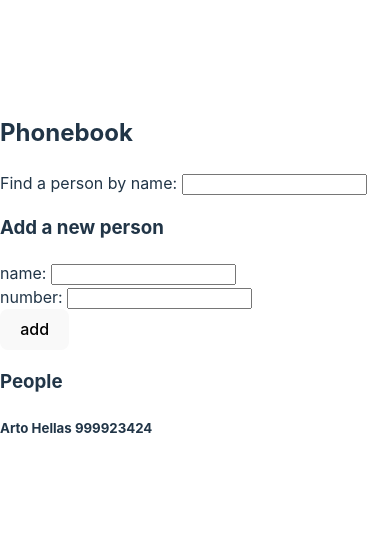
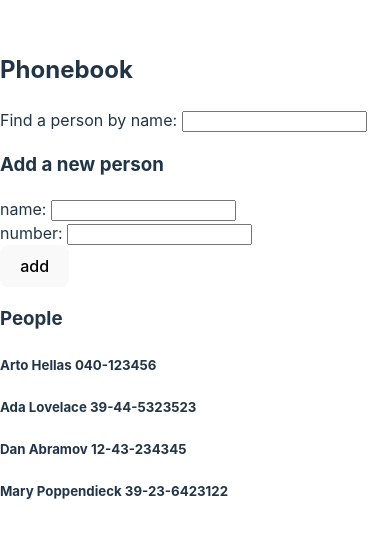
Before and after one commit to Casssb/fullstackopen, a React (Vite) app in the folder part2/phonebook/: page / in a window 390 px wide. Shown: the part 144-682 px from the top of the page. Built offline with nearby package versions, Linux system fonts and the light colour scheme; data requests are answered from the project's data file.

Commit message:
add logic for axios.server in phonebook app

```diff
--- /dev/null
+++ b/part2/phonebook/db.json
@@ -0,0 +1,24 @@
+{
+    "persons":[
+      {
+        "name": "Arto Hellas",
+        "number": "040-123456",
+        "id": 1
+      },
+      {
+        "name": "Ada Lovelace",
+        "number": "39-44-5323523",
+        "id": 2
+      },
+      {
+        "name": "Dan Abramov",
+        "number": "12-43-234345",
+        "id": 3
+      },
+      {
+        "name": "Mary Poppendieck",
+        "number": "39-23-6423122",
+        "id": 4
+      }
+    ]
+  }
--- a/part2/phonebook/package.json
+++ b/part2/phonebook/package.json
@@ -7,9 +7,11 @@
     "dev": "vite",
     "build": "tsc && vite build",
     "lint": "eslint src --ext ts,tsx --report-unused-disable-directives --max-warnings 0",
-    "preview": "vite preview"
+    "preview": "vite preview",
+    "server": "json-server -p3001 --watch db.json"
   },
   "dependencies": {
+    "axios": "^1.4.0",
     "react": "^18.2.0",
     "react-dom": "^18.2.0"
   },
@@ -22,6 +24,7 @@
     "eslint": "^8.44.0",
     "eslint-plugin-react-hooks": "^4.6.0",
     "eslint-plugin-react-refresh": "^0.4.1",
+    "json-server": "^0.17.3",
     "typescript": "^5.0.2",
     "vite": "^4.4.0"
   }
--- a/part2/phonebook/src/App.tsx
+++ b/part2/phonebook/src/App.tsx
@@ -1,17 +1,17 @@
-import { SyntheticEvent, useState } from 'react';
+import { SyntheticEvent, useEffect, useState } from 'react';
 import PersonForm from './components/PersonForm';
 import PersonDisplay from './components/PersonDisplay';
 import Filter from './components/Filter';
+import axios from 'axios';
 
 export interface Person {
   name: string;
   number: number | null;
+  id: number;
 }
 
 const App = () => {
-  const [persons, setPersons] = useState<Person[]>([
-    { name: 'Arto Hellas', number: 999923424 },
-  ]);
+  const [persons, setPersons] = useState<Person[]>([]);
   const [newName, setNewName] = useState('');
   const [newNumber, setNewNumber] = useState<number | null>(null);
   const [error, setError] = useState('');
@@ -34,7 +34,10 @@
       alert(`${newName} is already in the phonebook`);
       return;
     }
-    setPersons([...persons, { name: newName, number: newNumber }]);
+    setPersons([
+      ...persons,
+      { name: newName, number: newNumber, id: persons.length + 1 },
+    ]);
     setNewName('');
   };
 
@@ -47,6 +50,20 @@
     );
     setFilteredPersons(filteredPeople);
   };
+
+  const getPersons = async () : Promise<void> => {
+    try {
+      const personsPromise = await axios.get('http://localhost:3001/persons');
+      const personsJSON =  personsPromise.data as Person[];
+      setPersons(personsJSON)
+    } catch (error) {
+      console.log(error)
+    }
+  };
+
+  useEffect(() => {
+    void getPersons();
+  }, []);
 
   return (
     <div>
--- a/part2/phonebook/src/components/PersonDisplay.tsx
+++ b/part2/phonebook/src/components/PersonDisplay.tsx
@@ -6,7 +6,7 @@
 
 const PersonDisplay = ({ person }: Props) => {
   return (
-    <div key={person.name}>
+    <div key={person.id}>
       <h5>
         {person.name} {person.number}
       </h5>
```
Also changed, not shown: 1 other file (tests, documents, lock files or other folders).
